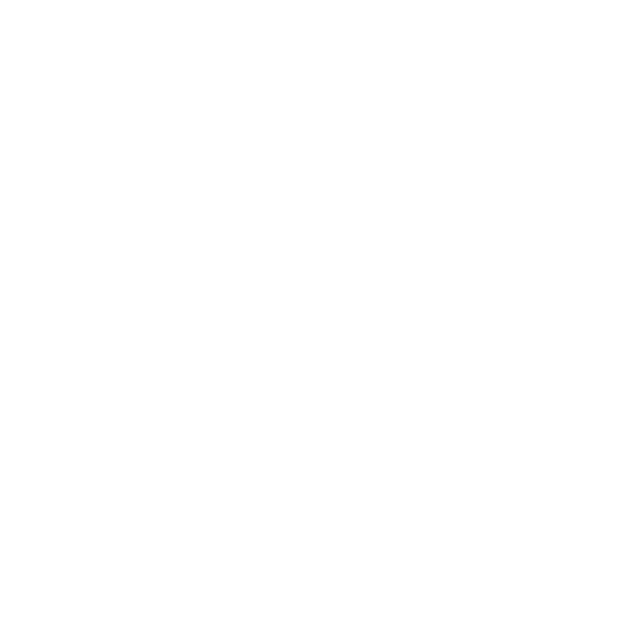
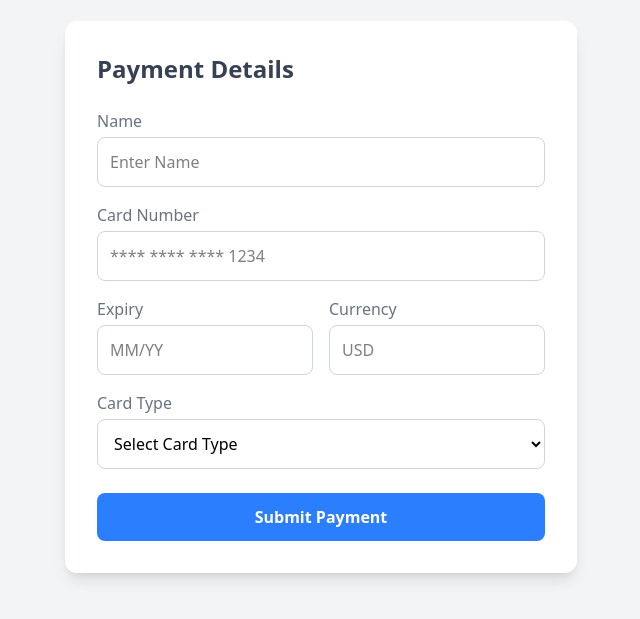
Before and after one commit to Sezan00/global-payment-react, a React (Vite) app: page /payment in a window 1280 px wide. Before the commit this address had no page. Shown: the part 103-722 px from the top of the page, without its empty margins (319-959 px from the left). Built offline with nearby package versions, Linux system fonts and the light colour scheme.

Commit message:
make payment page just

```diff
--- a/src/App.jsx
+++ b/src/App.jsx
@@ -3,12 +3,14 @@
 import Dashboard from './dashboard/Dashboard'
 import SignUp from "./Auth/SignUp";
 import Login from "./Auth/Login";
+import  Payment  from "./payments/payment";
 function App() {
   return (
     <Routes>
-      <Route path="/dashboard" element={<Dashboard />} />
+      <Route path="/dashboard/:name" element={<Dashboard />} />
       <Route path="/signup" element={<SignUp />} />
       <Route path="login" element={<Login/>}/>
+      <Route path="/payment" element={<Payment/>}/>
     </Routes>
   )
 }
--- a/src/Auth/Login.jsx
+++ b/src/Auth/Login.jsx
@@ -25,7 +25,7 @@
 
   useEffect(()=>{
     if(user){
-      navigate("/dashboard")
+      navigate(`/dashboard/${user.name}`)
     }
   }, [user, navigate])
 
--- a/src/dashboard/Dashboard.jsx
+++ b/src/dashboard/Dashboard.jsx
@@ -28,7 +28,9 @@
           </div>
 
           <nav className="mt-6 space-y-2">
-            <div className="px-6 py-2 text-gray-700 hover:bg-blue-50 hover:text-blue-600 rounded-r-full cursor-pointer">
+            <div
+              onClick={() => navigate("/payment")}
+            className="px-6 py-2 text-gray-700 hover:bg-blue-50 hover:text-blue-600 rounded-r-full cursor-pointer">
               Dashboard
             </div>
             <div className="px-6 py-2 text-gray-700 hover:bg-blue-50 hover:text-blue-600 rounded-r-full cursor-pointer">
--- /dev/null
+++ b/src/payments/payment.jsx
@@ -0,0 +1,64 @@
+import React from 'react'
+
+export const payment = () => {
+  return (
+        <div className="min-h-screen bg-gray-100 flex items-center justify-center p-6">
+        <div className="bg-white rounded-xl shadow-lg p-8 w-full max-w-lg">
+            <h2 className="text-2xl font-semibold text-gray-700 mb-6">Payment Details</h2>
+
+            <div className="mb-4">
+            <label className="block text-gray-500 mb-1">Name</label>
+            <input
+                type="text"
+                placeholder="Enter Name"
+                className="w-full p-3 border border-gray-300 rounded-lg focus:outline-none focus:ring-2 focus:ring-blue-400"
+            />
+            </div>
+
+            <div className="mb-4">
+            <label className="block text-gray-500 mb-1">Card Number</label>
+            <input
+                type="text"
+                placeholder="**** **** **** 1234"
+                className="w-full p-3 border border-gray-300 rounded-lg focus:outline-none focus:ring-2 focus:ring-blue-400"
+            />
+            </div>
+
+            <div className="flex gap-4 mb-4">
+            <div className="flex-1">
+                <label className="block text-gray-500 mb-1">Expiry</label>
+                <input
+                type="text"
+                placeholder="MM/YY"
+                className="w-full p-3 border border-gray-300 rounded-lg focus:outline-none focus:ring-2 focus:ring-blue-400"
+                />
+            </div>
+            <div className="flex-1">
+                <label className="block text-gray-500 mb-1">Currency</label>
+                <input
+                type="text"
+                placeholder="USD"
+                className="w-full p-3 border border-gray-300 rounded-lg focus:outline-none focus:ring-2 focus:ring-blue-400"
+                />
+            </div>
+            </div>
+
+            <div className="mb-6">
+            <label className="block text-gray-500 mb-1">Card Type</label>
+            <select className="w-full p-3 border border-gray-300 rounded-lg focus:outline-none focus:ring-2 focus:ring-blue-400">
+                <option value="">Select Card Type</option>
+                <option value="visa">Visa</option>
+                <option value="mastercard">MasterCard</option>
+                <option value="amex">Amex</option>
+            </select>
+            </div>
+
+            <button className="w-full bg-blue-500 text-white p-3 rounded-lg font-semibold hover:bg-blue-600">
+            Submit Payment
+            </button>
+        </div>
+        </div>
+  )
+}
+
+export default payment;
```
